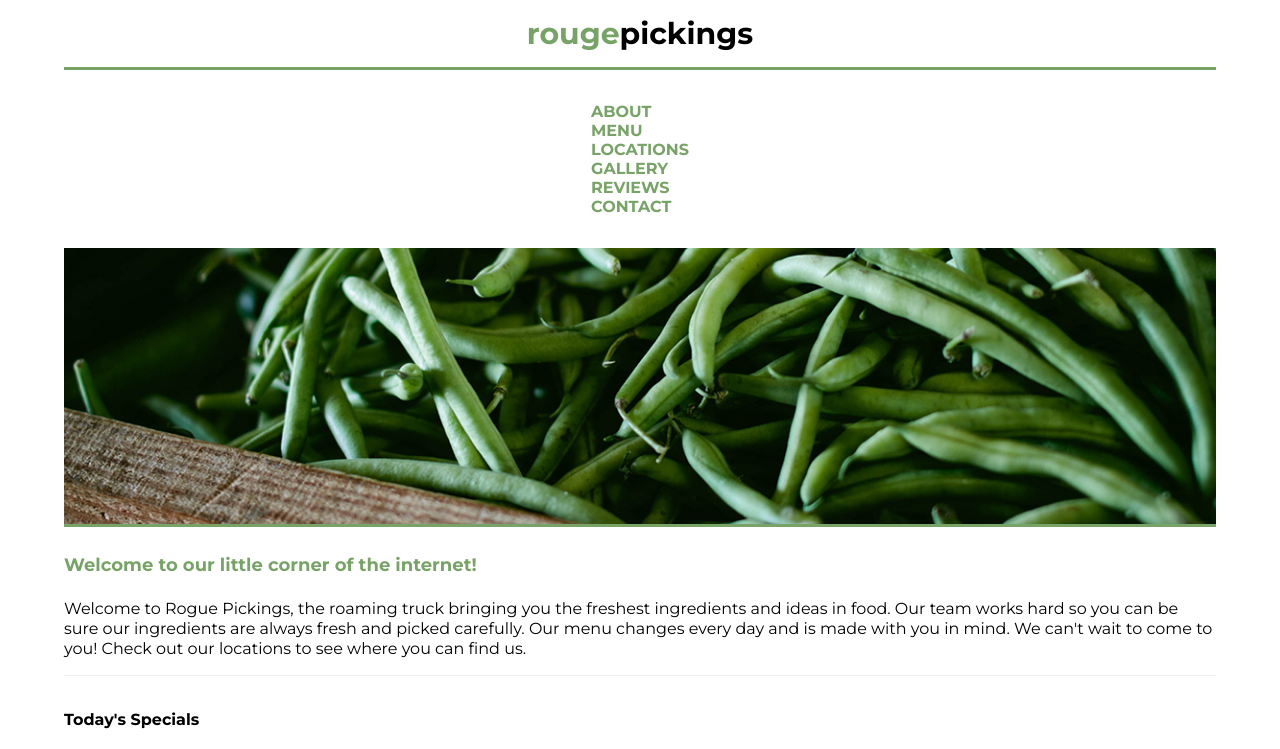
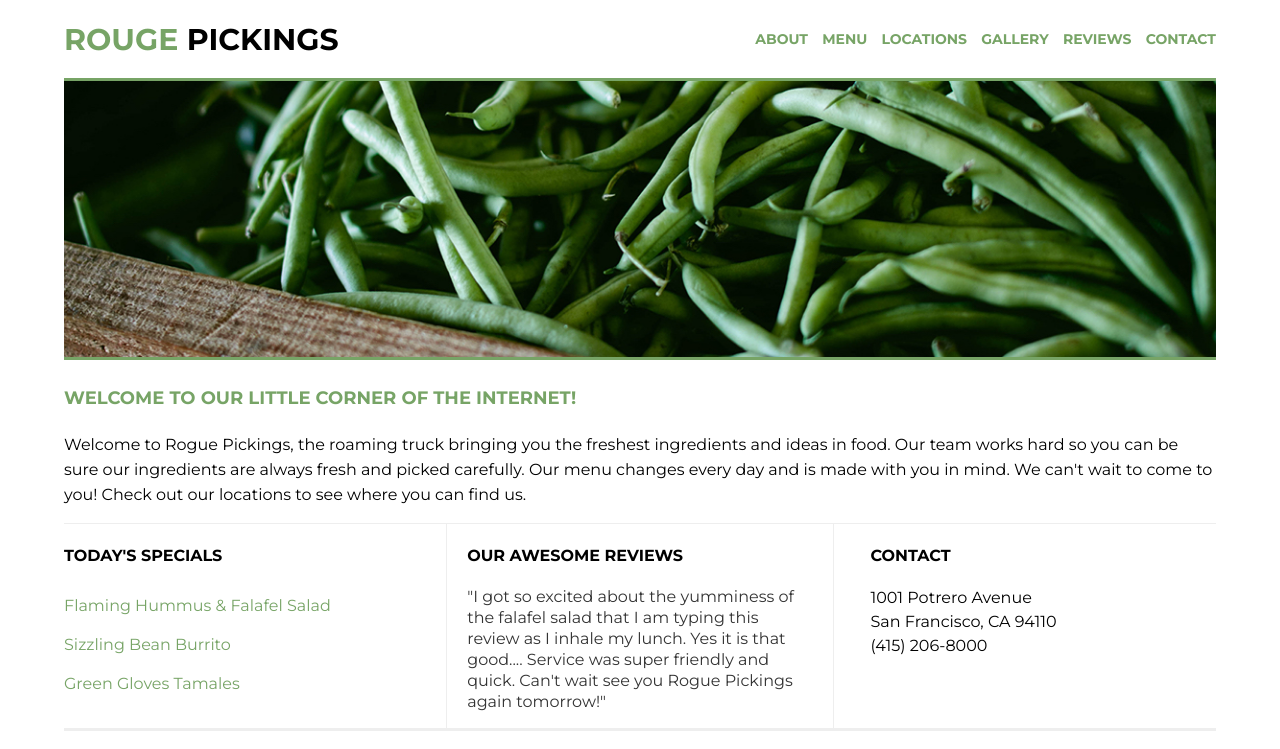
Before and after one commit to FrankieCH10/Rouge-Pickings, a plain HTML site: page index.html in a window 1280 px wide. Shown: the top 749 px of the page. Drawn offline with Linux system fonts and the light colour scheme; a web font is replaced by a local one.

Commit message:
Update main.css

```diff
--- a/css/main.css
+++ b/css/main.css
@@ -1,6 +1,7 @@
 html{
     font-size: 16px;
 }
+
 body {
     font-family: 'Montserrat', Helvetica, Arial, sans-serif;
     display: flex;
@@ -11,13 +12,11 @@ body {
 
 .container {
   max-width: 1200px;
-  width:90%;
+    width: 90%;
     display: flex;
     justify-content: center;
     align-items: center;
     flex-flow: row wrap;
-  margin: 0 auto;
-}
 }
 
 h1,
@@ -28,29 +27,21 @@ h4 {
   text-transform: uppercase;
   font-weight: 700;
 }
-h1 {
-	font-size: 1.873em;
-}
-h2 {
-    font-size: 1.5em;
-}
-h3 {
-	font-size: 1.125em;
-}
-h4 {
-	font-size: 1em;
+
+p {
+  font-size: 0.875em;
+  line-height: 21px;
 }
 
-p {
-	font-size: 1em;
-	line-height: 1.25em;
-  padding: 0 2em;
+ul {
+    margin: 0;
 }
 
 /*The widths are in a percentage!*/
 header {
+  border-bottom: 3px solid #77a466;
+    text-align: center;
     width: 100%;
-	margin: 0 auto;
     display: flex;
     justify-content: center;
     align-items: center;
@@ -58,40 +49,35 @@ header {
 }
 
 header h1 {
+    font-size: 1.875em;
+  margin: 0;
+    padding: 38px 20px 20px 20px;
+    border-bottom: 3px solid #77a466;
     width: 100%;
-	margin: 0;
-	padding: 0.5em 0;
-  	border-bottom: 3px solid #77a466;
-  	display: flex;
-  	justify-content: center;
-  	align-items: center;
-  	flex-flow: row wrap;
-
 }
 header h1 span {
   color: #77a466;
 }
 
 header nav {
+    padding: 20px 0;
     width: 100%;
-	padding: 2em 0;
-  	display: flex;
-  	justify-content: center;
-  	align-items: center;
-  	flex-flow: row wrap;
 }
+
 header nav ul {
   margin: 0;
   padding: 0;
-  	list-style: none;
 }
+
 header nav ul li {
   text-transform: uppercase;
   font-weight: 700;
-	font-size: 1em;
-	padding: 0 0.5em;
+  font-size: .875em;
+    padding: 10px 0;
+    list-style: none;
 }
-header nav ul li a{
+
+header nav ul li a {
   text-decoration: none;
   color:#77a466;
 }
@@ -99,60 +85,42 @@ header nav ul li a{
 /*The widths are in a percentage!*/
 .top-section,
 .bottom-section {
-	margin: 0 auto;
     display: flex;
     justify-content: center;
     align-items: center;
     flex-flow: row wrap;
 }
 
-.main-image {
-	height: auto;
-}
 .main-image img {
   width: 100%;
   border-bottom: 3px solid #77a466;
 }
 
-.main-title {
-	height: auto;
-}
 .main-title h3 {
   text-align: left;
   padding: 5px 0;
     color: #77a466;
+    font-size: 1.125em;
 }
+
 .main-title p {
   padding: 0;
   font-size: 1em;
+  line-height: 1.5625;
 }
 
 .section-one,
 .section-two,
 .section-three {
+    border-top: 1px solid #eee;
     width: 100%;
-	height: auto;
-	border-top: 1px solid #eee;
 }
-
-.section-one h4 {
-	padding: 0.75em 0;
-}
-
-/*.section-two {
-	border-left: 1px solid #eee;
-	border-right: 1px solid #eee;
-}*/
-
-/*.section-two h4,
-.section-three h4 {
-	padding: 0.75em 1.875em;
-}*/
 
 .menu {
   list-style: none;
   padding: 0;
 }
+
 .menu li {
   padding: 10px 0;
   color:#77a466;
@@ -161,24 +129,71 @@ header nav ul li a{
 .reviews {
   color: #333;
   font-size: 1em;
+  line-height: 1.3125;
 }
 
 .address {
   font-size: 1em;
+  line-height: 1.5;
 }
 
 /*The widths are in a percentage!*/
 footer {
   border-top: 3px solid #eee;
-	margin: 0 auto;
+    text-align: center;
+    width: 100%;
     display: flex;
     justify-content: center;
     align-items: center;
     flex-flow: row wrap;
 }
+
 footer span {
   font-family: 'Galada', cursive;
   text-transform: lowercase;
   color: #77a466;
-	font-size: 14px;
+  font-size: .875em;
 }
+
+@media only screen and (min-width: 768px) {
+    .bottom-section{
+        justify-content: space-between;
+        align-items: flex-start;
+        border-top: 1px solid #eee;
+    }
+
+    .section-one,
+    .section-two,
+    .section-three {
+        border-top: none;
+        flex-basis: 30%;
+    }
+
+    .section-two {
+        border-left: 1px solid #eee;
+        border-right: 1px solid #eee;
+        padding: 0 20px;
+    }
+}
+
+@media only screen and (min-width: 1200px) {
+    header {
+        justify-content: space-between;
+    }
+
+    header h1 {
+        width: 30%;
+        padding: 0;
+        border-bottom: none;
+        text-align: left;
+    }
+
+    header nav {
+        width: 40%;
+    }
+
+    header nav ul {
+        display: flex;
+        justify-content: space-between;
+    }
+}
```
Lines whose indentation alone changed are shown as unchanged.
